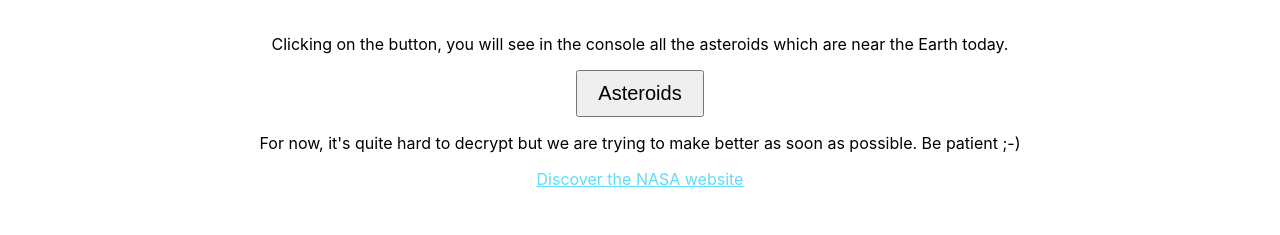
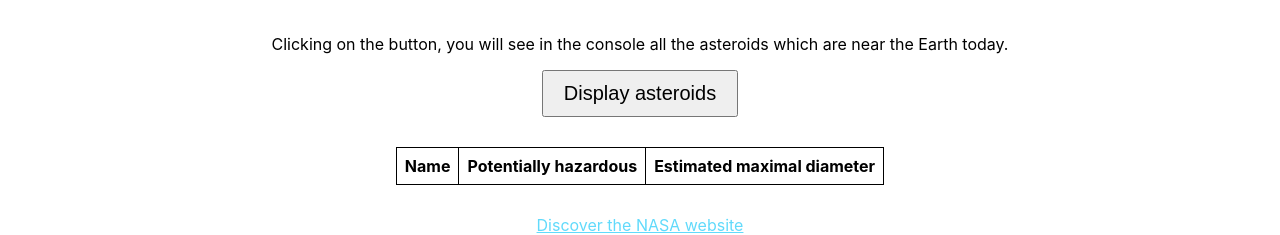
Before and after one commit to amandineHOP/sandboxreact, a React (Create React App) app: page / in a window 1280 px wide. Shown: the part 554-789 px from the top of the page. Built offline with nearby package versions, Linux system fonts and the light colour scheme.

Commit message:
feat-Ajout-Tableau

```diff
--- a/src/App.css
+++ b/src/App.css
@@ -7,13 +7,7 @@
   pointer-events: none;
 }
 
-@media (prefers-reduced-motion: no-preference) {
-  .App-logo {
-    animation: App-logo-spin infinite 20s linear;
-  }
-}
-
-.App-header {
+.Header {
   background-color: #282c34;
   min-height: 100vh;
   display: flex;
@@ -28,11 +22,14 @@
   color: #61dafb;
 }
 
-@keyframes App-logo-spin {
-  from {
-    transform: rotate(0deg);
-  }
-  to {
-    transform: rotate(360deg);
-  }
+table
+{
+    margin: auto;
+    border-collapse: collapse;
+    margin-bottom: 30px;
 }
+
+th, td {
+    border: 1px solid black;
+    padding: 8px;
+}
--- a/src/App.js
+++ b/src/App.js
@@ -2,8 +2,6 @@ import './App.css';
 
 import {useTranslation, Trans} from 'react-i18next';
 import {useEffect, useState} from 'react';
-import {from} from 'rxjs';
-import {map} from 'rxjs/operators';
 import {Header} from './Header';
 import {Footer} from "./Footer";
 import axios from 'axios';
@@ -12,7 +10,6 @@ import axios from 'axios';
 function App() {
 
     const {i18n} = useTranslation();
-
     const [aujourdhui, setAujourdhui] = useState('');
     const [hier, setHier] = useState('');
     const [data, setData] = useState([]);
@@ -30,22 +27,27 @@ function App() {
     }, []);
 
     //appel de l'api de la Nasa avec les dates d'aujourd'hui et d'hier en paramètre
-    const appelAPI = () => {
-        const url = `https://api.nasa.gov/neo/rest/v1/feed?start_date=${encodeURIComponent(
-            hier
-        )}&end_date=${encodeURIComponent(aujourdhui)}&api_key=DEMO_KEY`;
+    const appelApi = async () => {
+        try {
+            const response = await axios.get(
+                `http://api.nasa.gov/neo/rest/v1/feed?start_date=${hier}&end_date=${aujourdhui}&detailed=false&api_key=DEMO_KEY`
+            );
+            const responseData = response.data;
+            console.log(responseData);
 
-        from(axios.get(url))
-            .pipe(
-                map((response) => response.data)
-            )
-            .subscribe((responseData) => {
-                setData(responseData);
-                console.log(responseData);
-            }, (error) => {
-                console.error(error);
-            });
+            const asteroidData = Array.from(responseData.near_earth_objects[aujourdhui]).map(item => ({
+                name: item.name,
+                is_potentially_hazardous_asteroid: item.is_potentially_hazardous_asteroid,
+                estimated_diameter: item.estimated_diameter.meters.estimated_diameter_max,
+            }));
+            setData(asteroidData);
+            console.log(asteroidData);
+
+        } catch (error) {
+            console.log(error);
+        }
     };
+
 
     return (
         <div className="App">
@@ -60,19 +62,47 @@ function App() {
                 </Trans>
             </p>
             <div>
-                    <button type="submit" onClick={appelAPI} style={{fontSize: '20px', padding: '10px 20px'}}>
-                        Asteroids
+                <button type="submit" onClick={appelApi} style={{fontSize: '20px', padding: '10px 20px', marginBottom:'30px'}}>
+                    <Trans i18nKey="description.part8">
+                        Afficher les asteroides
+                    </Trans>
                 </button>
             </div>
-                 <p>
-                    <Trans i18nKey="description.part3">
-                        Pour l 'instant c'est pas facile à déchiffrer mais on va tenter de faire un joli tableau tout
-                        beau tout propre dans la fenetre du
-                        navigateur. Un peu de patience ;-)
+            <div>
+                <table>
+                    <thead>
+                    <tr>
+                        <th>
+                            <Trans i18nKey="description.part5">
+                            Nom
                             </Trans>
-                </p>
+                        </th>
+                        <th>
+                            <Trans i18nKey="description.part6">
+                                Potentiellement dangereuse
+                            </Trans>
+                        </th>
+                        <th>
+                            <Trans i18nKey="description.part7">
+                                Diamètre maximal estimé
+                            </Trans>
+                        </th>
+                    </tr>
+                    </thead>
+                    <tbody>
+                    {data.map((item, index) => (
+                        <tr key={index}>
+                            <td>{item.name}</td>
+                            <td>{item.is_potentially_hazardous_asteroid.toString()}</td>
+                            <td>{item.estimated_diameter}</td>
+                        </tr>
+                    ))}
+                    </tbody>
+                </table>
+            </div>
             <Footer/>
         </div>
+
     );
 }
 
--- a/src/i18n.js
+++ b/src/i18n.js
@@ -22,8 +22,11 @@ i18n
                     description: {
                         part1: 'Welcome in my first appli with React for the Chantier IA, by Amandine, ChatGPT and Copilot!\n',
                         part2: 'Clicking on the button, you will see in the console all the asteroids which are near the Earth today.',
-                        part3: 'For now, it\'s quite hard to decrypt but we are trying to make better as soon as possible. Be patient ;-)',
-                        part4: 'Discover the NASA website'
+                        part4: 'Discover the NASA website',
+                        part5: 'Name',
+                        part6: 'Potentially hazardous',
+                        part7: 'Estimated maximal diameter',
+                        part8: 'Display asteroids'
                     }
                 }
             },
@@ -33,9 +36,11 @@ i18n
                         part1: 'Bienvenue dans ma premiere appli React pour le Chantier IA, signée Amandine, ChatGPT et Copilot!',
                         part2: 'En cliquant sur le bouton ci-dessous, vous verrez dans la console de cette fenetre l\'ensemble des\n' +
                             '                             asteroides qui sont proches de la Terre aujourd\'hui.',
-                        part3: 'Pour l \'instant c\'est pas facile à déchiffrer mais on va tenter de faire un joli tableau tout beau tout propre dans la fenetre du\n' +
-                            '                             navigateur. Un peu de patience ;-)',
-                        part4: 'Découvrir le site de la NASA'
+                        part4: 'Découvrir le site de la NASA',
+                        part5: 'Nom',
+                        part6: 'Potentiellement dangereuse',
+                        part7: 'Diamètre maximal estimé',
+                        part8: 'Afficher les asteroides'
                     }
                 }
             }
```
Lines whose indentation alone changed are shown as unchanged.
